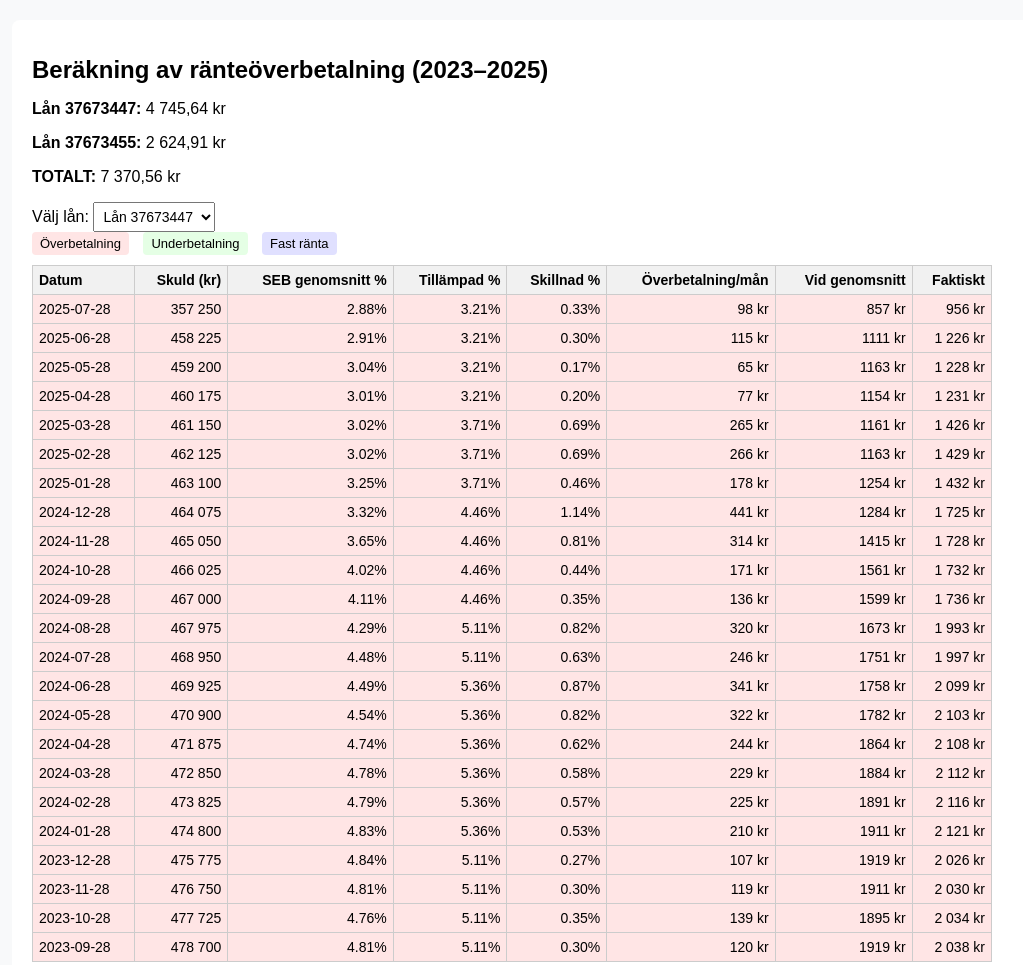
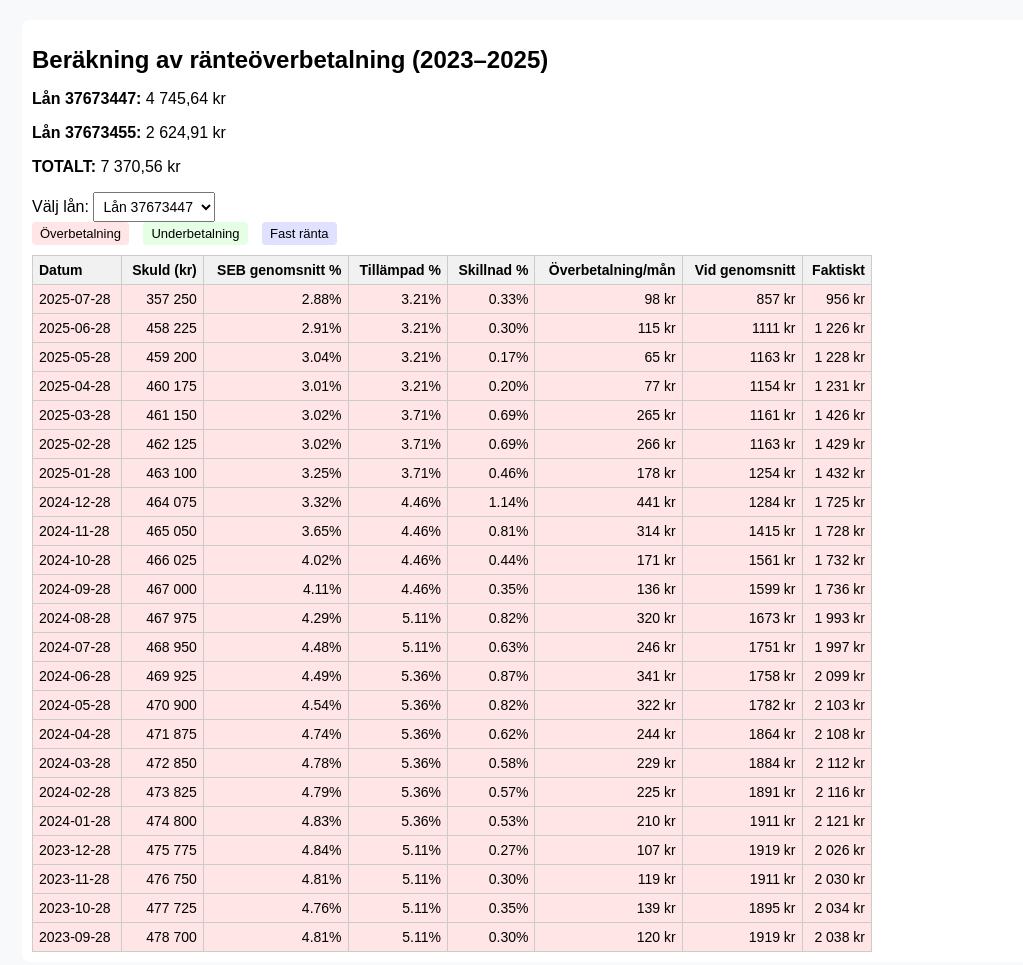
Before and after one commit to jgabrielsten/seb, a plain HTML site: page index.html in a window 1280 px wide. Shown: the whole page, without its empty margins (8-1031 px from the left). Drawn offline with Linux system fonts and the light colour scheme.

Commit message:
Update index.html

```diff
--- a/index.html
+++ b/index.html
@@ -7,9 +7,9 @@
 <title>Kalkylator för ränteöverbetalning</title>
 <style>
   body { font-family: Arial, sans-serif; background: #f8f9fa; margin: 0; padding: 20px; }
-  .container { max-width: 1200px; width: 100%; margin: auto; background: #fff; padding: 20px; border-radius: 8px; }
+  .container { max-width: 1200px; width: 100%; margin: auto; background: #fff; padding: 10px; border-radius: 8px; }
   h1 { font-size: 1.5em; }
-  table { border-collapse: collapse; width: 80%; font-size: 14px; }
+  table { border-collapse: collapse; width: 70%; font-size: 14px; }
   th, td { border: 1px solid #ccc; padding: 6px; text-align: right; }
   th { background: #f1f1f1; }
   .table-wrapper { overflow-x: auto; }
```
